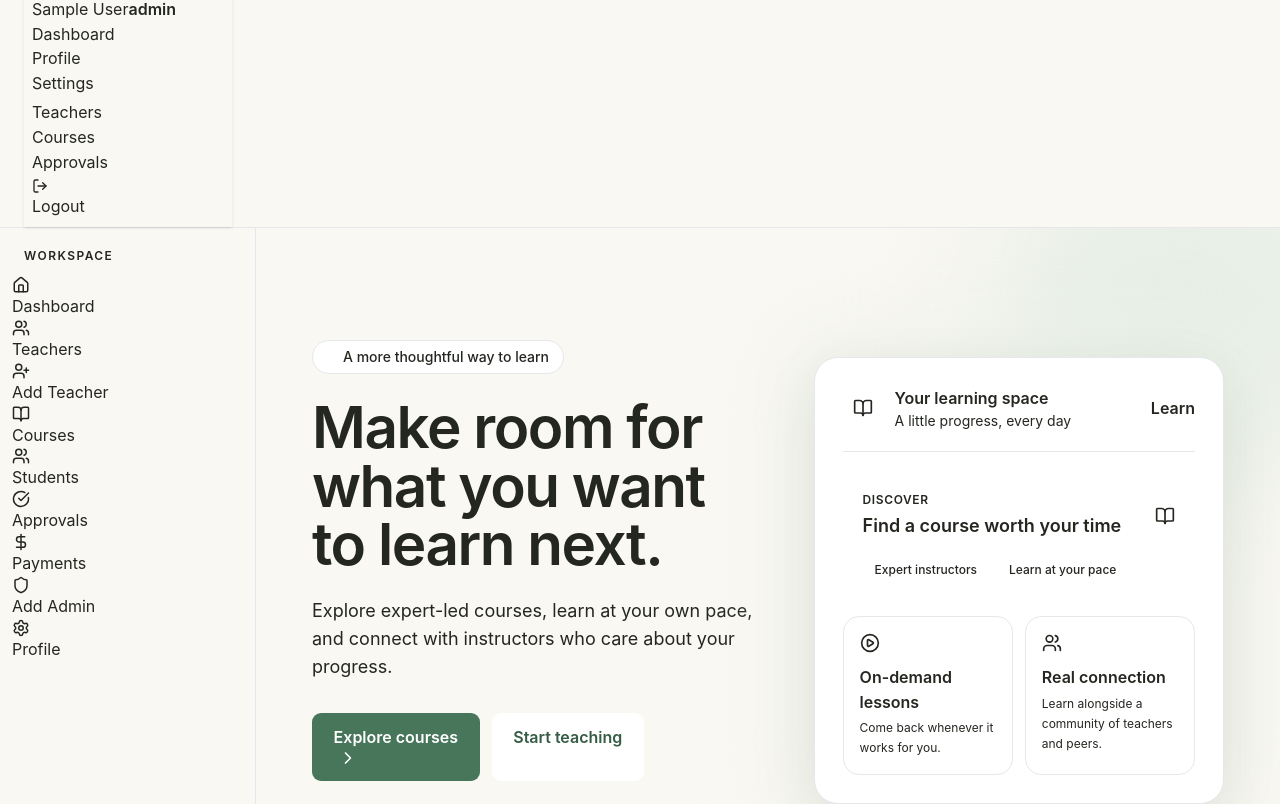
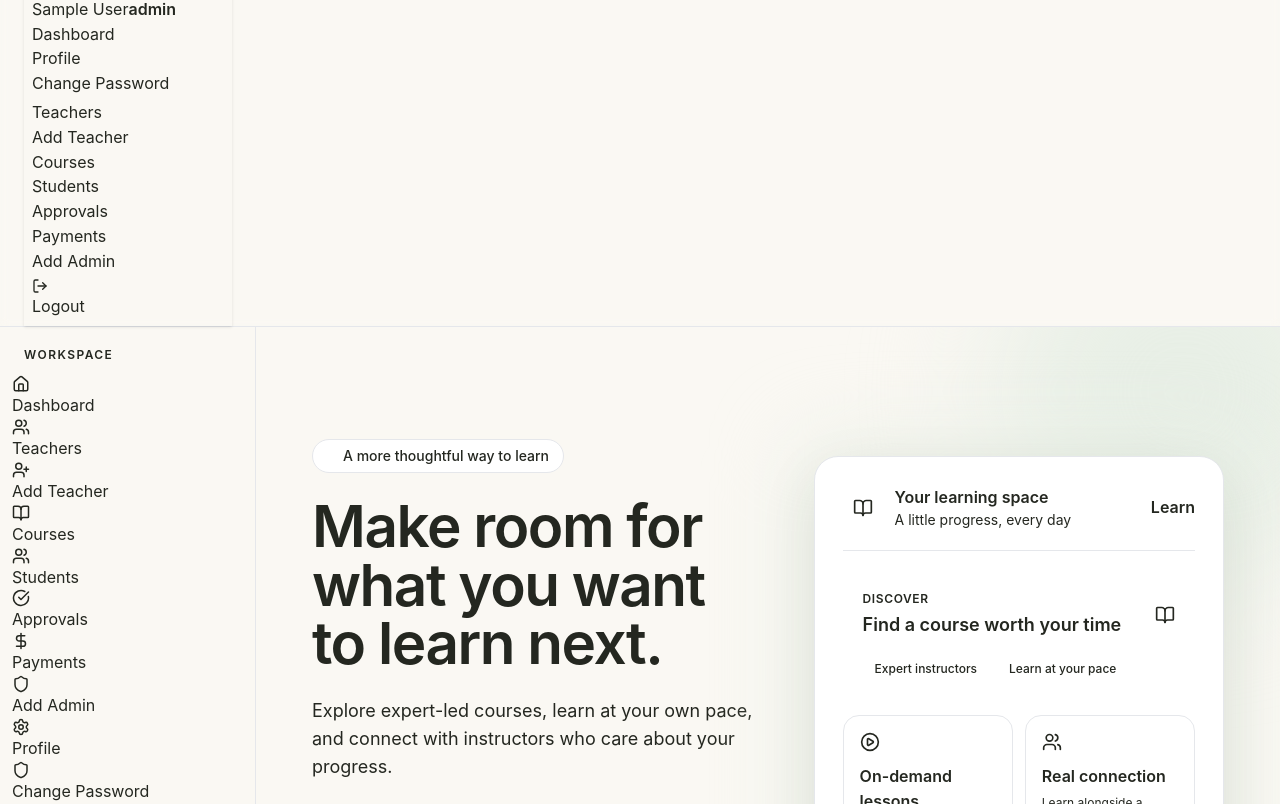
Before and after one commit to Vicky7632/LectureIQ, a React (Vite) app in the folder Frontend/: page / in a window 1280 px wide. Shown: the part 236-1040 px from the top of the page. Built offline with nearby package versions, Linux system fonts and the light colour scheme; no server answers; sample sign-in values are in the browser's storage.

Commit message:
Fix role-based navigation links

```diff
--- a/Frontend/src/components/layout/Header.jsx
+++ b/Frontend/src/components/layout/Header.jsx
@@ -3,6 +3,7 @@ import { useSelector, useDispatch } from 'react-redux'
 import { Link, useNavigate } from 'react-router-dom'
 import { Menu, Bell, Search, User, LogOut, BookOpen } from 'lucide-react'
 import { logout } from '../../store/slices/authSlice'
+import { getRoleNavigationLinks } from './navigationLinks'
 
 const Header = ({ sidebarOpen, setSidebarOpen }) => {
   const dispatch = useDispatch()
@@ -77,21 +78,13 @@ const Header = ({ sidebarOpen, setSidebarOpen }) => {
                 </li>
                 <li><Link to={getDashboardLink()}>Dashboard</Link></li>
                 <li><Link to="/profile">Profile</Link></li>
-                <li><Link to="/settings">Settings</Link></li>
+                <li><Link to="/change-password">Change Password</Link></li>
                 <div className="divider my-1" />
-                {role === 'teacher' && (
-                  <>
-                    <li><Link to="/teacher/courses">My Courses</Link></li>
-                    <li><Link to="/teacher/create-course">Create Course</Link></li>
-                  </>
-                )}
-                {role === 'admin' && (
-                  <>
-                    <li><Link to="/admin/teachers">Teachers</Link></li>
-                    <li><Link to="/admin/courses">Courses</Link></li>
-                    <li><Link to="/admin/approvals">Approvals</Link></li>
-                  </>
-                )}
+                {getRoleNavigationLinks(role)
+                  .filter(({ label }) => !['Dashboard', 'Profile', 'Change Password'].includes(label))
+                  .map(({ to, label }) => (
+                    <li key={to}><Link to={to}>{label}</Link></li>
+                  ))}
                 <div className="divider my-1" />
                 <li>
                   <button onClick={handleLogout} className="text-error">
--- a/Frontend/src/components/layout/Sidebar.jsx
+++ b/Frontend/src/components/layout/Sidebar.jsx
@@ -1,55 +1,11 @@
 import React from 'react'
 import { useSelector } from 'react-redux'
 import { NavLink } from 'react-router-dom'
-import {
-  Home,
-  BookOpen,
-  Users,
-  DollarSign,
-  CheckCircle,
-  PlusCircle,
-  BarChart,
-  Settings,
-  X,
-  UserPlus,
-  Shield
-} from 'lucide-react'
+import { X } from 'lucide-react'
+import { getRoleNavigationLinks } from './navigationLinks'
 
 const Sidebar = ({ isOpen, setSidebarOpen }) => {   // 👈 prop aaya
   const { role } = useSelector((state) => state.auth)
-
-  const studentLinks = [
-    { to: '/student/dashboard', icon: Home, label: 'Dashboard' },
-    { to: '/student/my-courses', icon: BookOpen, label: 'My Courses' },
-    { to: '/courses', icon: BookOpen, label: 'Browse Courses' },
-    { to: '/profile', icon: Settings, label: 'Profile' },
-  ]
-
-  const teacherLinks = [
-    { to: '/teacher/dashboard', icon: Home, label: 'Dashboard' },
-    { to: '/teacher/courses', icon: BookOpen, label: 'My Courses' },
-    { to: '/teacher/create-course', icon: PlusCircle, label: 'Create Course' },
-    { to: '/teacher/analytics', icon: BarChart, label: 'Analytics' },
-    { to: '/profile', icon: Settings, label: 'Profile' },
-  ]
-
-  const adminLinks = [
-    { to: '/admin/dashboard', icon: Home, label: 'Dashboard' },
-    { to: '/admin/teachers', icon: Users, label: 'Teachers' },
-    { to: '/admin/create-teacher', icon: UserPlus, label: 'Add Teacher' },
-    { to: '/admin/courses', icon: BookOpen, label: 'Courses' },
-    { to: '/admin/students', icon: Users, label: 'Students' },
-    { to: '/admin/approvals', icon: CheckCircle, label: 'Approvals' },
-    { to: '/admin/payments', icon: DollarSign, label: 'Payments' },
-    { to: '/admin/create-admin', icon: Shield, label: 'Add Admin' },
-    { to: '/profile', icon: Settings, label: 'Profile' },
-  ]
-
-  const getLinks = () => {
-    if (role === 'admin') return adminLinks
-    if (role === 'teacher') return teacherLinks
-    return studentLinks
-  }
 
   const closeSidebar = () => setSidebarOpen(false)
 
@@ -90,7 +46,7 @@ const Sidebar = ({ isOpen, setSidebarOpen }) => {   // 👈 prop aaya
             Workspace
           </p>
           <ul className="menu w-full gap-1 p-0">
-            {getLinks().map((link) => (
+            {getRoleNavigationLinks(role).map((link) => (
               <li key={link.to}>
                 <NavLink
                   to={link.to}
@@ -100,7 +56,7 @@ const Sidebar = ({ isOpen, setSidebarOpen }) => {   // 👈 prop aaya
                       ? 'active border border-primary/10 bg-primary/10 font-semibold text-primary'
                       : 'text-base-content/70 hover:bg-base-200 hover:text-base-content'
                   }
-                  end={link.to === '/student/dashboard' || link.to === '/teacher/dashboard' || link.to === '/admin/dashboard'}
+                  end={link.label === 'Dashboard'}
                 >
                   <link.icon size={18} />
                   {link.label}
--- /dev/null
+++ b/Frontend/src/components/layout/navigationLinks.js
@@ -0,0 +1,48 @@
+import {
+  BookOpen,
+  Calendar,
+  CheckCircle,
+  DollarSign,
+  Home,
+  PlusCircle,
+  Settings,
+  Shield,
+  UserPlus,
+  Users,
+} from 'lucide-react'
+
+const accountLinks = [
+  { to: '/profile', icon: Settings, label: 'Profile' },
+  { to: '/change-password', icon: Shield, label: 'Change Password' },
+]
+
+export const roleNavigationLinks = {
+  student: [
+    { to: '/student/dashboard', icon: Home, label: 'Dashboard' },
+    { to: '/student/my-courses', icon: BookOpen, label: 'My Courses' },
+    { to: '/courses', icon: BookOpen, label: 'Browse Courses' },
+    { to: '/student/upcoming-live', icon: Calendar, label: 'Upcoming Live' },
+    ...accountLinks,
+  ],
+  teacher: [
+    { to: '/teacher/dashboard', icon: Home, label: 'Dashboard' },
+    { to: '/teacher/courses', icon: BookOpen, label: 'My Courses' },
+    { to: '/teacher/create-course', icon: PlusCircle, label: 'Create Course' },
+    { to: '/teacher/schedule-live', icon: Calendar, label: 'Schedule Live' },
+    ...accountLinks,
+  ],
+  admin: [
+    { to: '/admin/dashboard', icon: Home, label: 'Dashboard' },
+    { to: '/admin/teachers', icon: Users, label: 'Teachers' },
+    { to: '/admin/create-teacher', icon: UserPlus, label: 'Add Teacher' },
+    { to: '/admin/courses', icon: BookOpen, label: 'Courses' },
+    { to: '/admin/students', icon: Users, label: 'Students' },
+    { to: '/admin/approvals', icon: CheckCircle, label: 'Approvals' },
+    { to: '/admin/payments', icon: DollarSign, label: 'Payments' },
+    { to: '/admin/create-admin', icon: Shield, label: 'Add Admin' },
+    ...accountLinks,
+  ],
+}
+
+export const getRoleNavigationLinks = (role) =>
+  roleNavigationLinks[role] || roleNavigationLinks.student
--- a/Frontend/src/pages/admin/CreateAdmin.jsx
+++ b/Frontend/src/pages/admin/CreateAdmin.jsx
@@ -45,7 +45,7 @@ const CreateAdmin = () => {
         role: 'admin'
       })
       toast.success('Admin registered successfully')
-      navigate('/admin/admins')
+      navigate('/admin/dashboard')
     } catch (error) {
       toast.error(error.response?.data?.message || 'Registration failed')
     } finally {
@@ -215,7 +215,7 @@ const CreateAdmin = () => {
             <div className="flex w-full flex-col-reverse gap-3 border-t border-base-200 pt-4 sm:flex-row sm:justify-end">
               <button
                 type="button"
-                onClick={() => navigate('/admin/admins')}
+                onClick={() => navigate('/admin/dashboard')}
                 className="btn btn-ghost w-full sm:w-auto"
                 disabled={loading}
               >
--- a/Frontend/src/pages/student/Dashboard.jsx
+++ b/Frontend/src/pages/student/Dashboard.jsx
@@ -293,7 +293,12 @@ const StudentDashboard = () => {
                           {session.description || 'Live classroom session'}
                         </p>
                         <p className="mt-2 text-sm text-gray-600">
-                          {isLive ? 'Started' : 'Scheduled'}: {formatLiveTime(session.startedAt || session.createdAt || session.scheduledAt)}
+                          {isLive ? 'Started' : 'Scheduled'}:{' '}
+                          {formatLiveTime(
+                            isLive
+                              ? session.startedAt || session.scheduledAt
+                              : session.scheduledAt || session.createdAt
+                          )}
                         </p>
                       </div>
 
@@ -368,7 +373,7 @@ const StudentDashboard = () => {
                 <Calendar className="w-5 h-5 mr-2" />
                 Upcoming Live Sessions
               </Link>
-              <Link to="/my-courses" className="btn btn-outline w-full justify-start">
+              <Link to="/student/my-courses" className="btn btn-outline w-full justify-start">
                 <PlayCircle className="w-5 h-5 mr-2" />
                 My Learning Path
               </Link>
--- a/Frontend/src/pages/teacher/Dashboard.jsx
+++ b/Frontend/src/pages/teacher/Dashboard.jsx
@@ -254,9 +254,9 @@ const TeacherDashboard = () => {
                 <Users className="w-5 h-5 mr-2" />
                 View Students
               </Link>
-              <Link to="/teacher/analytics" className="btn btn-outline w-full justify-start">
+              <Link to="/teacher/courses" className="btn btn-outline w-full justify-start">
                 <TrendingUp className="w-5 h-5 mr-2" />
-                View Analytics
+                Manage Courses
               </Link> */}
             </div>
 
```
Also changed, not shown: 1 other file (tests, documents, lock files or other folders).
